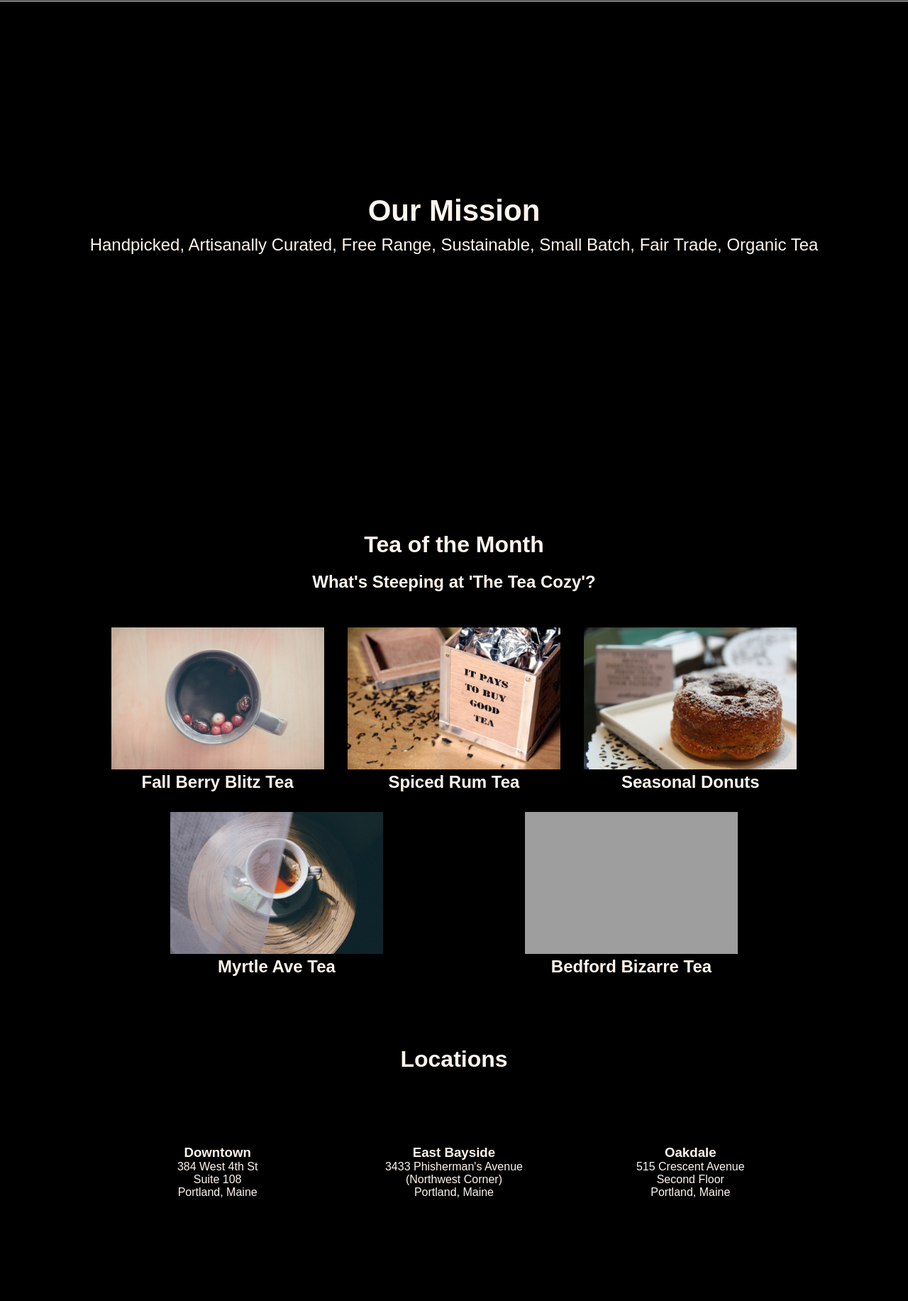
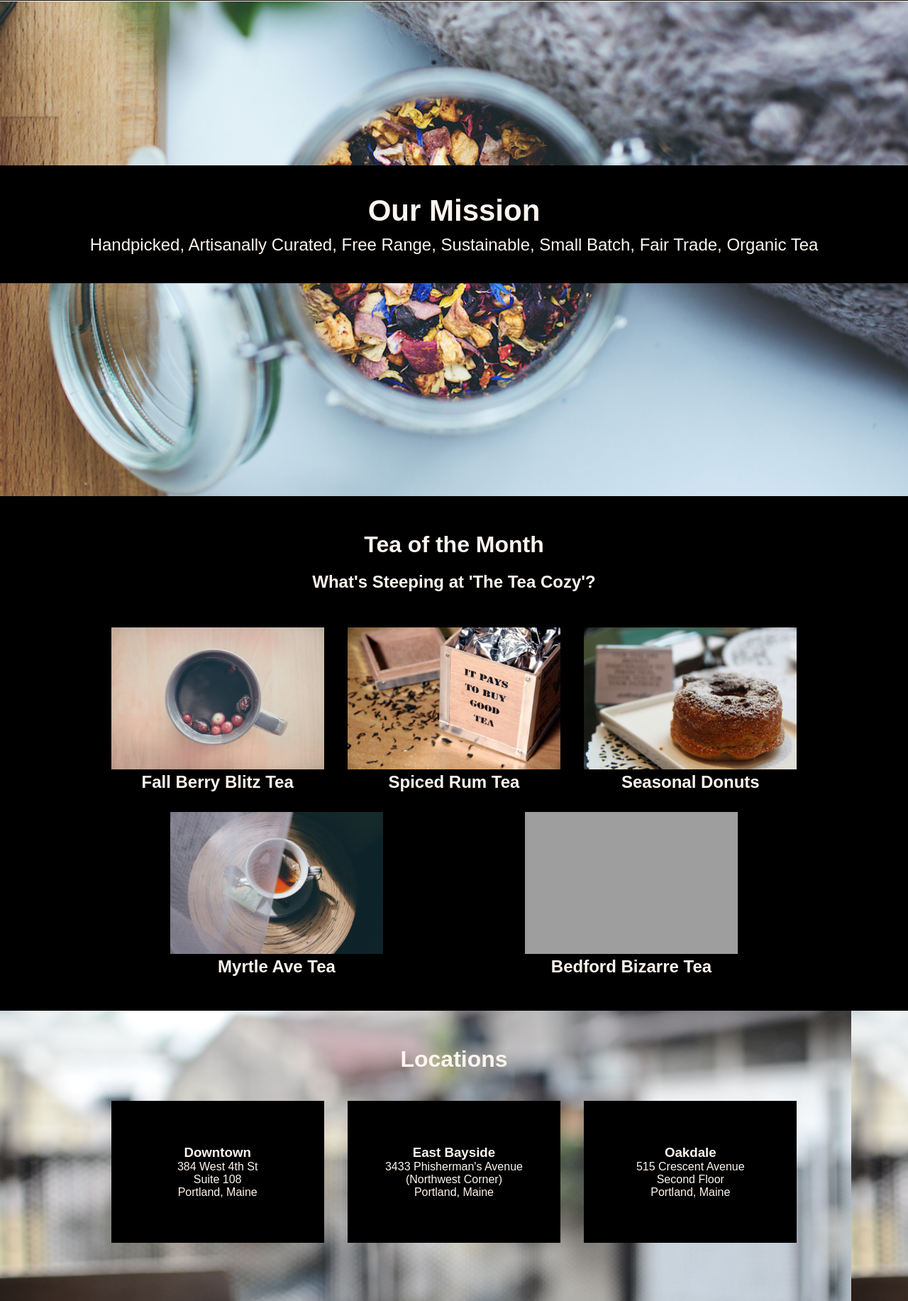
Before and after one commit to nasywara23/Codecademy-Project---Tea-Cozy, a plain HTML site: page index.html in a window 1280 px wide. Shown: the part 67-1900 px from the top of the page at 71% size. Drawn offline with Linux system fonts and the light colour scheme; the site is published under a folder, as on GitHub Pages, so addresses that start at the root find nothing.

Commit message:
Update style.css

```diff
--- a/style.css
+++ b/style.css
@@ -58,7 +58,7 @@
   #mission {
     text-align: center;
     padding: 300px 0 300px 0;
-    background-image: url(/Images/img-mission-background.jpg);
+    background-image: url(Images/img-mission-background.jpg);
     background-size: cover;
   }
 
@@ -117,7 +117,7 @@
   #locations {
     text-align: center;
     padding: 50px 0;
-    background-image: url(/Images/img-locations-background.jpg);
+    background-image: url(Images/img-locations-background.jpg);
   }
 
   .location-list {
```
